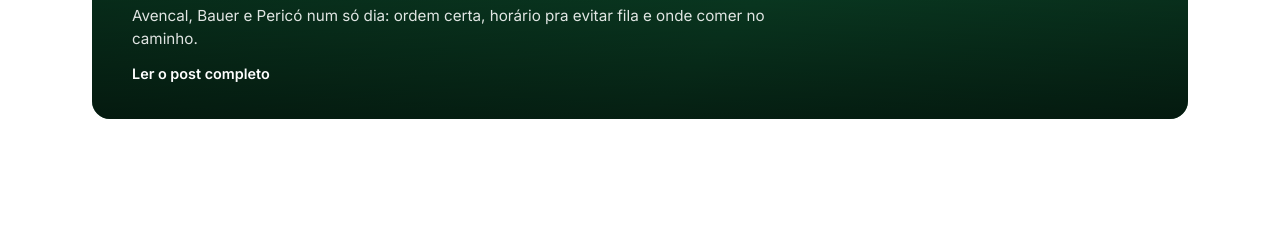
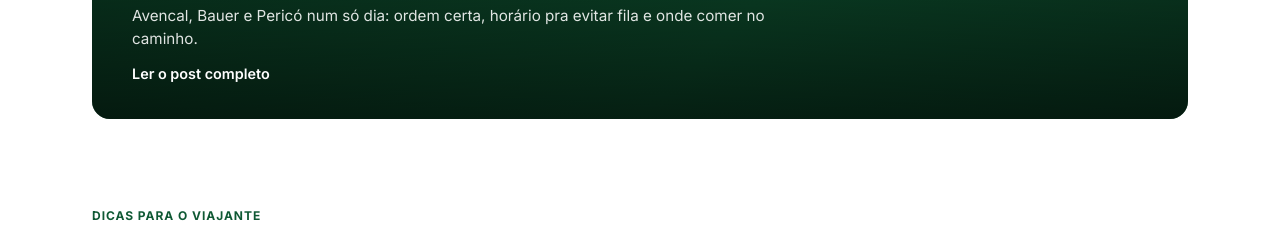
Before and after one commit to urubiciguia-max/novo-guia-urubici, an Astro site: page / in a window 1280 px wide. Shown: the part 544-786 px from the top of the page. Built offline with nearby package versions, Linux system fonts and the light colour scheme; Astro itself is replaced by a stand-in of ours.

Commit message:
fix: remove espaço em branco duplo entre a imagem do hero e a próxima seção

```diff
--- a/src/components/Hero.astro
+++ b/src/components/Hero.astro
@@ -21,7 +21,11 @@
 
 <style>
   .hero {
+    /* .section já dá padding-block:56px/88px; a próxima seção soma seu
+       próprio padding-top, então aqui zeramos o de baixo pra não dobrar
+       o espaço entre a imagem do hero e o conteúdo seguinte */
     padding-top: 32px;
+    padding-bottom: 0;
   }
 
   .hero-card {
```
